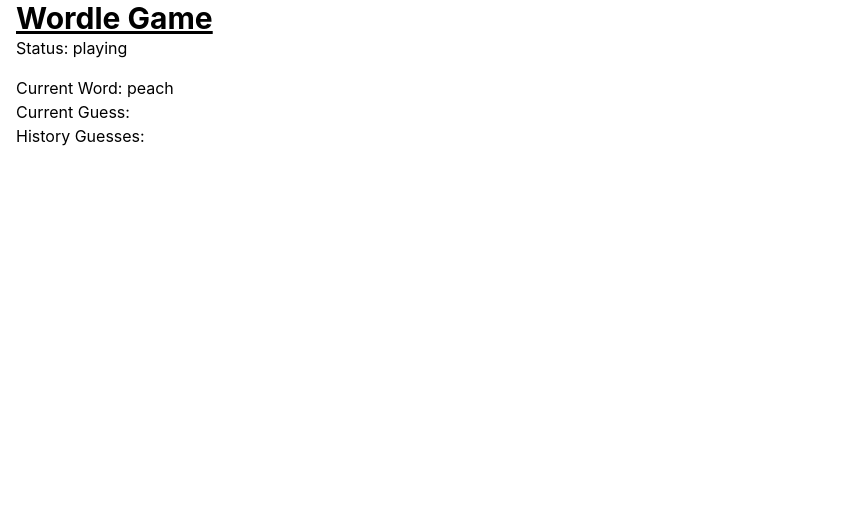
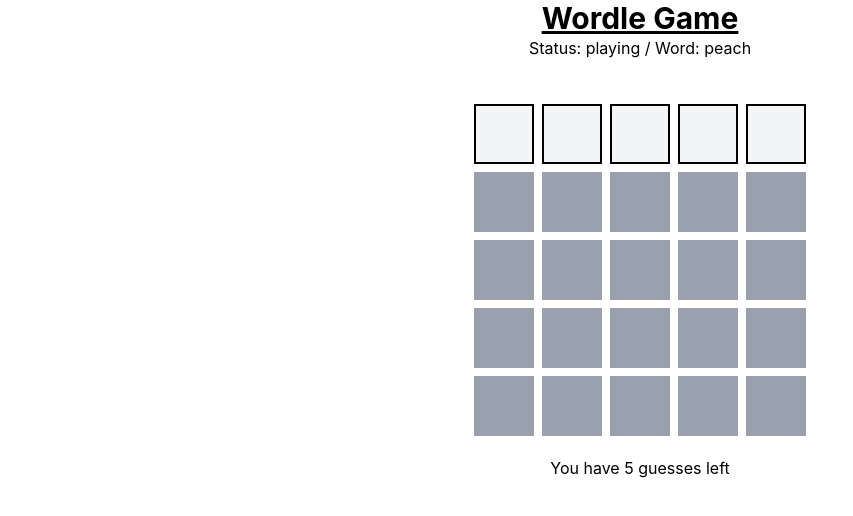
Before and after one commit to CesarSG/WordleGame, a React (Vite) app: page / in a window 1280 px wide. Shown: the top 516 px of the page, without its empty margins (0-853 px from the left). Built offline with nearby package versions, Linux system fonts and the light colour scheme.

Commit message:
feat: enhance game logic with win/loss evaluation and update Board component to reflect game status

```diff
--- a/src/App.tsx
+++ b/src/App.tsx
@@ -7,15 +7,28 @@
 const WORD_LENGTH = 5
 const USABLE_CHARS = /[a-zA-Z]/
 
+import type { GameStatus } from './types'
+
+
 function App() {
 
   const [currentWord, setCurrentWord] = useState('');
   const [currentGuess, setCurrentGuess] = useState('');
   const [historyGuess, setHistoryGuess] = useState<string[]>([]);
-  const [status, setStatus] = useState('playing');
+  const [status, setStatus] = useState<GameStatus>('playing');
 
   function selectWord(){
     setCurrentWord(WORDS[Math.floor(Math.random() * WORDS.length)])
+  }
+
+  function evaluateWord(word: string){
+
+    if(word === currentWord){
+      setStatus('win');
+      alert("You have win!");
+    }
+
+    setCurrentGuess('')
   }
 
   useEffect(() =>{
@@ -32,7 +45,7 @@
         }
         if (event.key === 'Enter' && currentGuess.length > (WORD_LENGTH - 1)) {
           setHistoryGuess([...historyGuess, currentGuess])
-          setCurrentGuess('')
+          evaluateWord(currentGuess)
         }
         if (event.key.length === 1 && USABLE_CHARS.test(event.key) && currentGuess.length < WORD_LENGTH) {
           setCurrentGuess(prev => prev + event.key)
@@ -46,23 +59,36 @@
       window.removeEventListener('keydown', handleGlobalKeyDown)
     }
 
-  }, [currentGuess, status])
+  }, [currentGuess])
+
+  useEffect(() => {
+
+    if(historyGuess.length == MAX_WORDS){
+      if (historyGuess[historyGuess.length - 1] !== currentWord){
+        setStatus('lost');
+        alert("You have lost");
+      }
+    }
+
+  }, [historyGuess])
 
   return (
     <>
       <div className="container mx-auto px-4">
         <div className="grid grid-cols-1 gap-4">
           <div>
-            <h1 className="text-3xl font-bold underline">
+            <h1 className="text-3xl font-bold underline text-center">
               Wordle Game
             </h1>
-            <p>Status: {status}</p>
+            <p className="text-center">Status: {status} / Word: {currentWord}</p>
           </div>
           <div>
             <Board
-              currentWord={currentWord}
               currentGuess={currentGuess}
               historyGuess={historyGuess}
+              MAX_WORDS={MAX_WORDS}
+              WORD_LENGTH={WORD_LENGTH}
+              status={status}
             />
           </div>
         </div>
--- a/src/components/Board.tsx
+++ b/src/components/Board.tsx
@@ -1,26 +1,43 @@
-
-
+import type { GameStatus } from '../types'
 
 interface BoardProps {
-  currentWord: string;
     currentGuess: string;
     historyGuess: string[];
+    MAX_WORDS: number;
+    WORD_LENGTH: number;
+    status: GameStatus;
 }
 
-export default function Board({ currentWord, currentGuess, historyGuess }: BoardProps) {
+export default function Board({ currentGuess, historyGuess, MAX_WORDS, WORD_LENGTH, status }: BoardProps) {
 
     return (
         <div>
-        <p>Current Word: {currentWord}</p>
-        <p>Current Guess: {currentGuess}</p>
-        <p>History Guesses:</p>
+            <div className="my-5">
             {
-          historyGuess.map((word, index) =>{
-            return (
-              <p key={index} >{word}</p>
-            );
+                Array.from({ length: MAX_WORDS }).map((_, x) => {
+                    return(
+                        <div key={x} className="flex gap-2 justify-center">
+                            {
+                                Array.from({ length: WORD_LENGTH }).map((_, y) => {
+                                    const isActiveRow = x === historyGuess.length && status === 'playing';
+                                    const isPastRow = x < historyGuess.length;
+                                    return(
+                                        <div key={y} className={`w-15 h-15 mt-2 border-2 flex text-lg items-center justify-center ${isActiveRow ? 'bg-gray-100' : isPastRow ? 'bg-gray-100 border-gray-100' : 'bg-gray-400 border-gray-400'}`}>
+                                            { historyGuess[x] ? historyGuess[x][y] : isActiveRow ? currentGuess[y] : '' }
+                                        </div>
+                                    )
                                 })
                             }
                         </div>
                     )
+                })
             }
+            </div>
+
+            {
+                (MAX_WORDS - historyGuess.length > 0 && status === 'playing') && <p className='text-center'>You have {MAX_WORDS - historyGuess.length} guesses left</p>
+            }
+
+        </div>
+    )
+}
```
Lines whose indentation alone changed are shown as unchanged.
